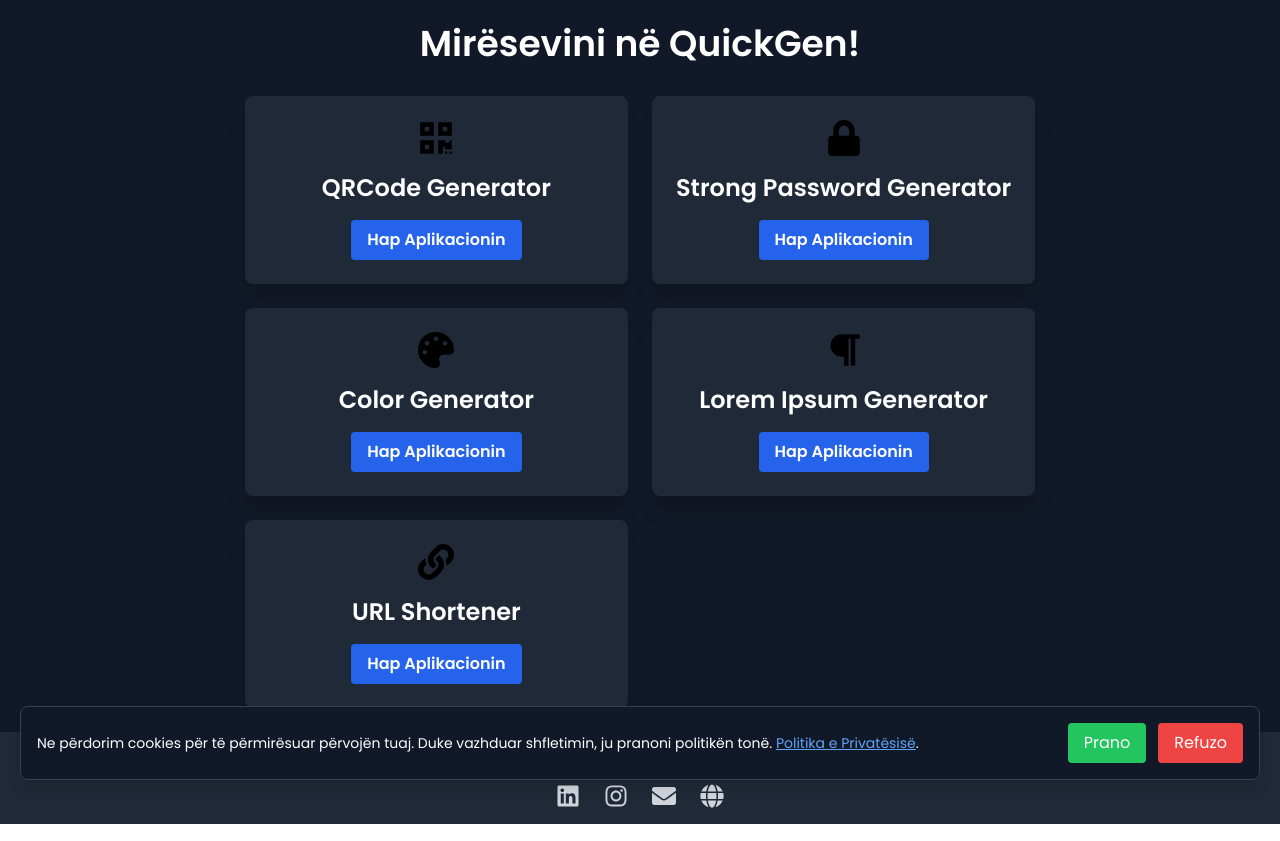
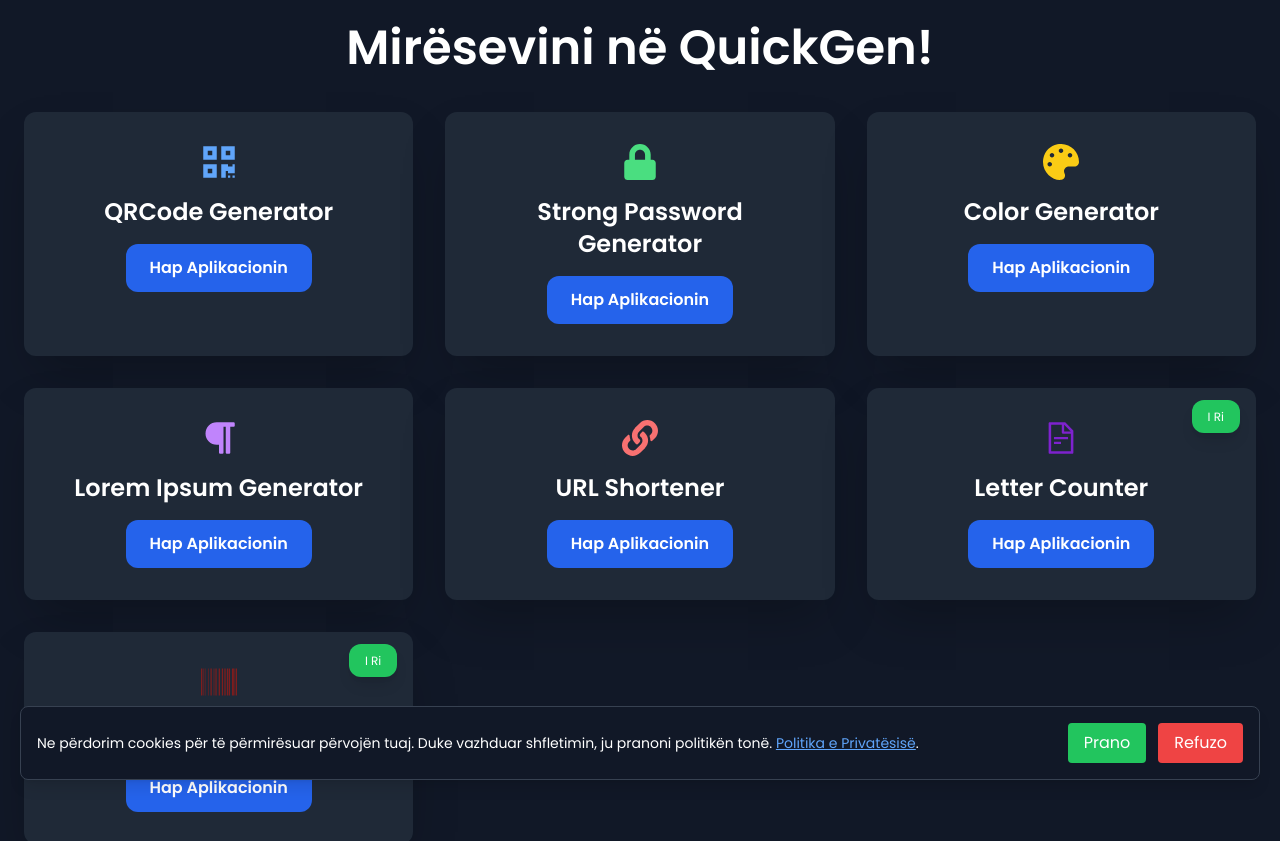
Before and after one commit to genttmaloku/QuickGen, a React (Create React App) app: page / in a window 1280 px wide. Shown: the top 841 px of the page. Built offline with nearby package versions, Linux system fonts and the light colour scheme.

Commit message:
Tweaks in UI HomePage

```diff
--- a/src/App.js
+++ b/src/App.js
@@ -22,9 +22,9 @@
   { path: "/loremipsumgenerator", element: <GenerateLoremIpsum /> },
   { path: "/urlshortener", element: <UrlShortener /> },
   { path: "/politika-e-privatesise", element: <PrivacyPolicy/>},
-  { path: "/rreth-nesh", element: <AboutUs/> }
-  // { path: "/barcode", element: <BarcodeGenerator /> },
-  // { path: "/lettercounter", element: <LetterCounter /> },
+  { path: "/rreth-nesh", element: <AboutUs/> },
+  { path: "/gjenero-barcode", element: <BarcodeGenerator /> },
+  { path: "/numro-karaktere", element: <LetterCounter /> },
 ];
 
 const App = () => {
--- a/src/components/AppSelector.js
+++ b/src/components/AppSelector.js
@@ -1,51 +1,68 @@
-import React, { useState, useEffect } from 'react';
+import React, { useState } from 'react';
 import { useNavigate } from 'react-router-dom';
-import { FaQrcode, FaLock, FaPalette, FaParagraph, FaLink, FaGlobe, FaInstagram, FaEnvelope, FaLinkedin, FaKeyboard, FaBarcode  } from 'react-icons/fa';
+import { FaQrcode, FaLock, FaPalette, FaParagraph, FaLink, FaGlobe, FaInstagram, FaEnvelope, FaLinkedin, FaBarcode  } from 'react-icons/fa';
+import { AiOutlineFileText } from 'react-icons/ai';
 
 const AppSelector = () => {
   const navigate = useNavigate();
+  const [isModalOpen, setIsModalOpen] = useState(false);
+  const [modalContent, setModalContent] = useState('');
 
   const apps = [
-    { name: 'QRCode Generator', url: '/qrcode', icon: <FaQrcode className="text-4xl" /> },
-    { name: 'Strong Password Generator', url: '/password', icon: <FaLock className="text-4xl" /> },
-    { name: 'Color Generator', url: '/colorgenerator', icon: <FaPalette className="text-4xl" /> },
-    { name: 'Lorem Ipsum Generator', url: '/loremipsumgenerator', icon: <FaParagraph className="text-4xl" /> },
-    { name: 'URL Shortener', url: '/urlshortener', icon: <FaLink className="text-4xl" /> },
-    //{ name: 'Barcode Generatore', url: '/barcode', icon: <FaBarcode className="text-4xl" /> },
-    //{ name: 'Letter Counter', url: '/lettercounter', icon: <FaKeyboard  className="text-4xl" /> },
+    { name: 'QRCode Generator', url: '/qrcode', icon: <FaQrcode className="text-4xl text-blue-400" /> },
+    { name: 'Strong Password Generator', url: '/password', icon: <FaLock className="text-4xl text-green-400" /> },
+    { name: 'Color Generator', url: '/colorgenerator', icon: <FaPalette className="text-4xl text-yellow-400" /> },
+    { name: 'Lorem Ipsum Generator', url: '/loremipsumgenerator', icon: <FaParagraph className="text-4xl text-purple-400" /> },
+    { name: 'URL Shortener', url: '/urlshortener', icon: <FaLink className="text-4xl text-red-400" /> },
+    { name: 'Letter Counter', url: '/numro-karaktere', icon: <AiOutlineFileText className="text-4xl text-purple-700" />, status: 'new' },
+    { name: 'Barcode Generator', url: '/gjenero-barcode', icon: <FaBarcode className="text-4xl text-red-900" />, status: 'new' }
   ];
-
-
 
   const openApp = (url) => {
     navigate(url);
   };
 
+  const openModal = (info) => {
+    setModalContent(info);
+    setIsModalOpen(true);
+  };
 
-
+  const closeModal = () => {
+    setIsModalOpen(false);
+    setModalContent('');
+  };
 
   return (
     <div className="flex flex-col min-h-screen bg-gray-900">
-
-
-      {/* Faqja kryesore */}
       <div className="flex-grow flex flex-col items-center justify-center p-6">
-        <h1 className="text-4xl font-extrabold text-center text-white mb-8">
+        <h1 className="text-4xl md:text-5xl font-extrabold text-center text-white mb-10 animate-fade-in">
           Mirësevini në QuickGen!
         </h1>
-        <div className="grid grid-cols-1 md:grid-cols-2 gap-6">
+        <div className="grid grid-cols-1 sm:grid-cols-2 lg:grid-cols-3 gap-8">
           {apps.map((app, index) => (
             <div
               key={index}
-              className="bg-gray-800 shadow-xl rounded-lg p-6 text-center transition-all transform hover:scale-110 hover:shadow-2xl hover:ring-2 hover:ring-opacity-50"
+              className="relative bg-gray-800 shadow-2xl rounded-xl p-8 text-center transition-all transform hover:scale-105 hover:shadow-xl hover:ring-2 hover:ring-opacity-50"
             >
-              <div className="mb-4 flex justify-center">
+              <div className="flex justify-center mb-4 animate-bounce-slow">
                 {app.icon}
               </div>
-              <h2 className="text-2xl font-bold text-white mb-4">{app.name}</h2>
+              {app.status && (
+                <div
+                  className="absolute top-2 right-2 mt-2 mr-2 cursor-pointer"
+                  onClick={app.status === 'updated' ? () => openModal(app.updateInfo) : undefined}
+                >
+                  <span
+                    className={`text-white text-xs px-4 py-2 rounded-xl ${app.status === 'new' ? 'bg-green-500 shadow-lg  ' : 'bg-blue-500 shadow-md cursor-pointer'}`}
+                  >
+                    {app.status === 'new' ? 'I Ri' : 'I Përditësuar'}
+                  </span>
+                </div>
+              )}
+              <h2 className="text-xl sm:text-2xl font-semibold text-white mb-4">{app.name}</h2>
               <button
                 onClick={() => openApp(app.url)}
-                className="bg-blue-600 hover:bg-blue-700 text-white font-bold py-2 px-4 rounded focus:outline-none focus:shadow-outline transition-colors duration-300"
+                className="bg-blue-600 hover:bg-blue-700 text-white font-bold py-3 px-6 rounded-xl focus:outline-none focus:ring focus:ring-blue-400 transition-all duration-300"
               >
                 Hap Aplikacionin
               </button>
@@ -54,7 +71,23 @@
         </div>
       </div>
 
-      <footer className="bg-gray-800 text-gray-300 text-center py-4">
+      {/* Modal */}
+      {isModalOpen && (
+        <div className="fixed inset-0 bg-black bg-opacity-50 flex justify-center items-center z-50 px-4 py-6">
+          <div className="bg-white p-8 rounded-lg max-w-md w-full sm:max-w-lg transform transition-all duration-500 scale-100 opacity-100 animate-modal">
+            <h2 className="text-2xl font-semibold mb-4">Informacioni i Përditësimit</h2>
+            <p className="text-lg mb-4">{modalContent}</p>
+            <button
+              onClick={closeModal}
+              className="bg-red-600 hover:bg-red-700 text-white font-bold py-2 px-4 rounded-xl focus:outline-none focus:ring focus:ring-red-400 transition-all duration-300"
+            >
+              Mbyll
+            </button>
+          </div>
+        </div>
+      )}
+
+      <footer className="bg-gray-800 text-gray-300 text-center py-6">
         <p className="text-lg font-semibold mb-2">
           © {new Date().getFullYear()} QuickGen - A GM Creation
         </p>
--- a/src/components/LetterCounter.js
+++ b/src/components/LetterCounter.js
@@ -9,20 +9,16 @@
   const [spaceCount, setSpaceCount] = useState(0);
   const [error, setError] = useState('');
 
-
   const handleChange = (e) => {
     const value = e.target.value;
     setInputValue(value);
-
 
     const letterCount = countLetters(value);
     const numberCount = countNumbers(value);
     const punctuationCount = countPunctuation(value);
     const spaceCount = countSpaces(value);
 
-
     const totalCount = letterCount + numberCount + punctuationCount + spaceCount;
-
 
     setTotalCount(totalCount);
     setLetterCount(letterCount);
@@ -33,25 +29,21 @@
     setError('');
   };
 
-
   const countLetters = (str) => {
     return str.replace(/[^a-zA-Z]/g, '').length;
   };
-
 
   const countNumbers = (str) => {
     return str.replace(/[^0-9]/g, '').length;
   };
 
-
   const countPunctuation = (str) => {
-    return str.replace(/[^.,!?;:(){}[\][/]'"`-]/g, '').length;
+    return str.replace(/[^\.,!?;:(){}[\]"'`-]/g, '').length;
   };
 
   const countSpaces = (str) => {
-    return str.split(' ').length - 1;
+    return (str.match(/\s/g) || []).length; // Regjistron hapësirat (faktor përhapës është \s)
   };
-
 
   const handleReset = () => {
     setInputValue('');
@@ -68,7 +60,6 @@
       <div className="bg-gray-800 shadow-2xl rounded-lg p-8 max-w-lg w-full border border-gray-700">
         <h2 className="text-4xl font-extrabold text-center text-white mb-6">Numëruesi i Karaktereve</h2>
 
-
         <label className="text-white mb-2 block">Futni tekstin tuaj:</label>
         <input
           type="text"
@@ -78,31 +69,25 @@
           className="border border-gray-600 rounded-lg p-3 w-full mb-6 text-gray-300 bg-gray-700 placeholder-gray-500 focus:outline-none focus:ring-2 focus:ring-blue-500"
         />
 
-
         <div className="text-white text-l mb-3 p-2 rounded-lg bg-blue-900">
           <strong>Numri total i karaktereve:</strong> {totalCount}
         </div>
-
 
         <div className="text-white text-l mb-3 p-2 rounded-lg bg-blue-500">
           <strong>Numri i shkronjave:</strong> {letterCount}
         </div>
 
-
         <div className="text-white text-l mb-3 p-2 rounded-lg bg-green-500">
           <strong>Numri i numrave:</strong> {numberCount}
         </div>
-
 
         <div className="text-white text-l mb-3 p-2 rounded-lg bg-yellow-500">
           <strong>Numri i shenjave të pikësimit:</strong> {punctuationCount}
         </div>
 
-
         <div className="text-white text-l mb-3 p-2 rounded-lg bg-gray-500">
           <strong>Numri i hapësirave:</strong> {spaceCount}
         </div>
-
 
         {error && (
           <div className="bg-red-600 text-white p-3 rounded-lg text-center mb-4">
@@ -110,15 +95,12 @@
           </div>
         )}
 
-
         <button
-        onClick={handleReset}
-        className="bg-red-500 hover:bg-red-600 text-white font-bold py-2 px-4 rounded focus:outline-none focus:shadow-outline w-full mb-4"
+          onClick={handleReset}
+          className="bg-red-500 hover:bg-red-600 text-white font-bold py-2 px-4 rounded focus:outline-none focus:shadow-outline w-full mb-4"
         >
-        Resetoni
+          Resetoni
         </button>
-
-
 
         <button
           onClick={() => window.history.back()}
```
